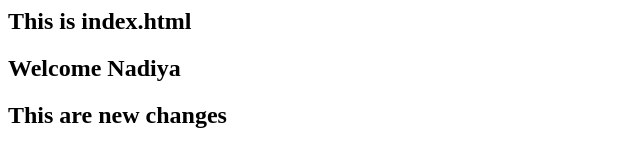
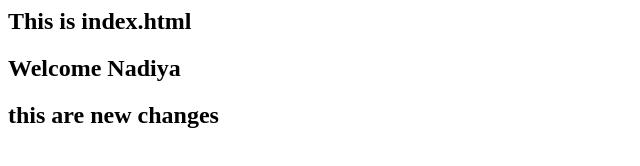
Before and after one commit to siddhesh7889/GitTut, a plain HTML site: page index.html in a window 1280 px wide. Shown: the full height of the page, 0-640 px from the left. Drawn offline with Linux system fonts and the light colour scheme.

Commit message:
first commit

```diff
--- a/index.html
+++ b/index.html
@@ -1,3 +1,3 @@
 <h2>This is index.html</h2>
 <h2>Welcome Nadiya</h2>
-<h2>This are new changes</h2>
+<h2>this are new changes</h2>
```
Also changed, not shown: 1 other file.
